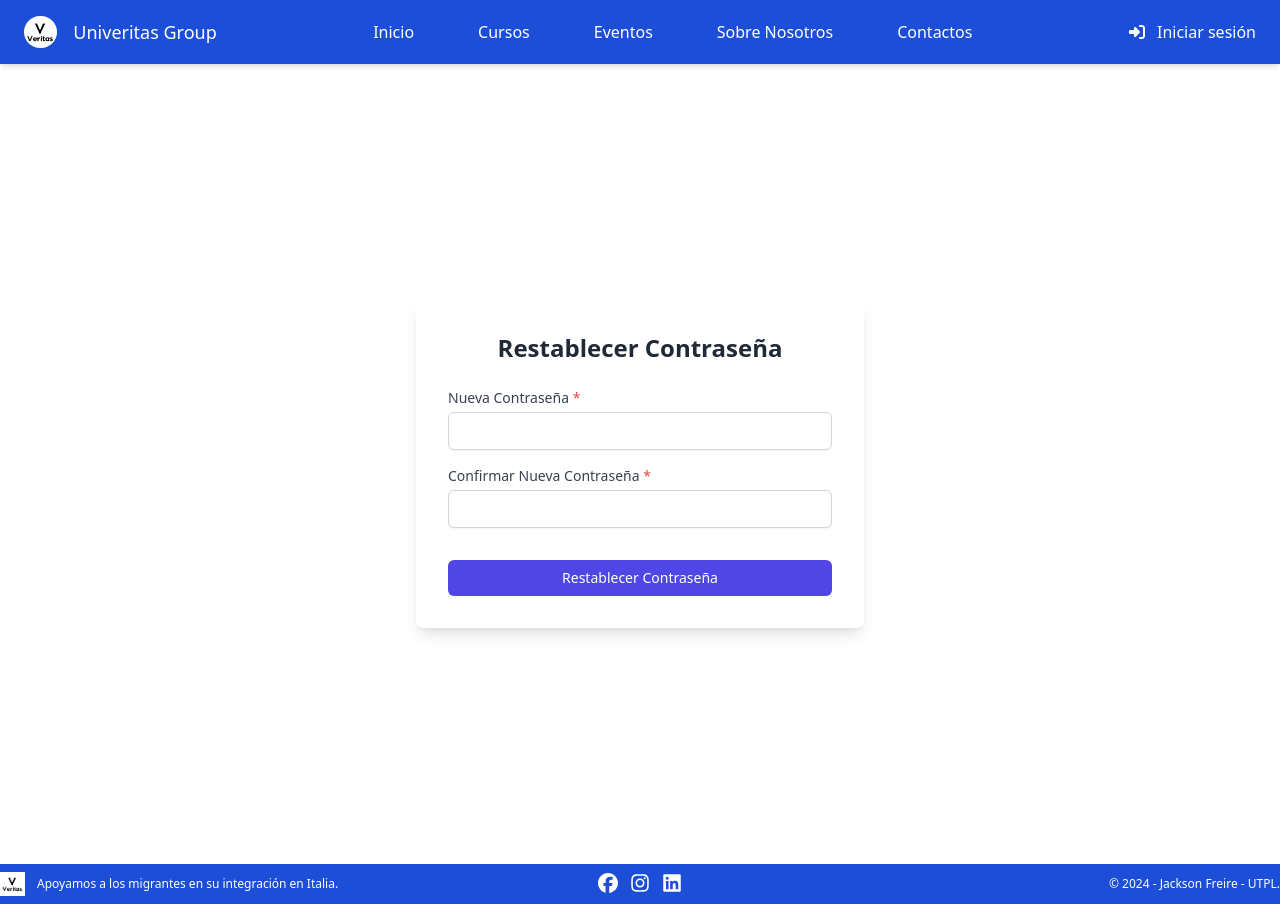
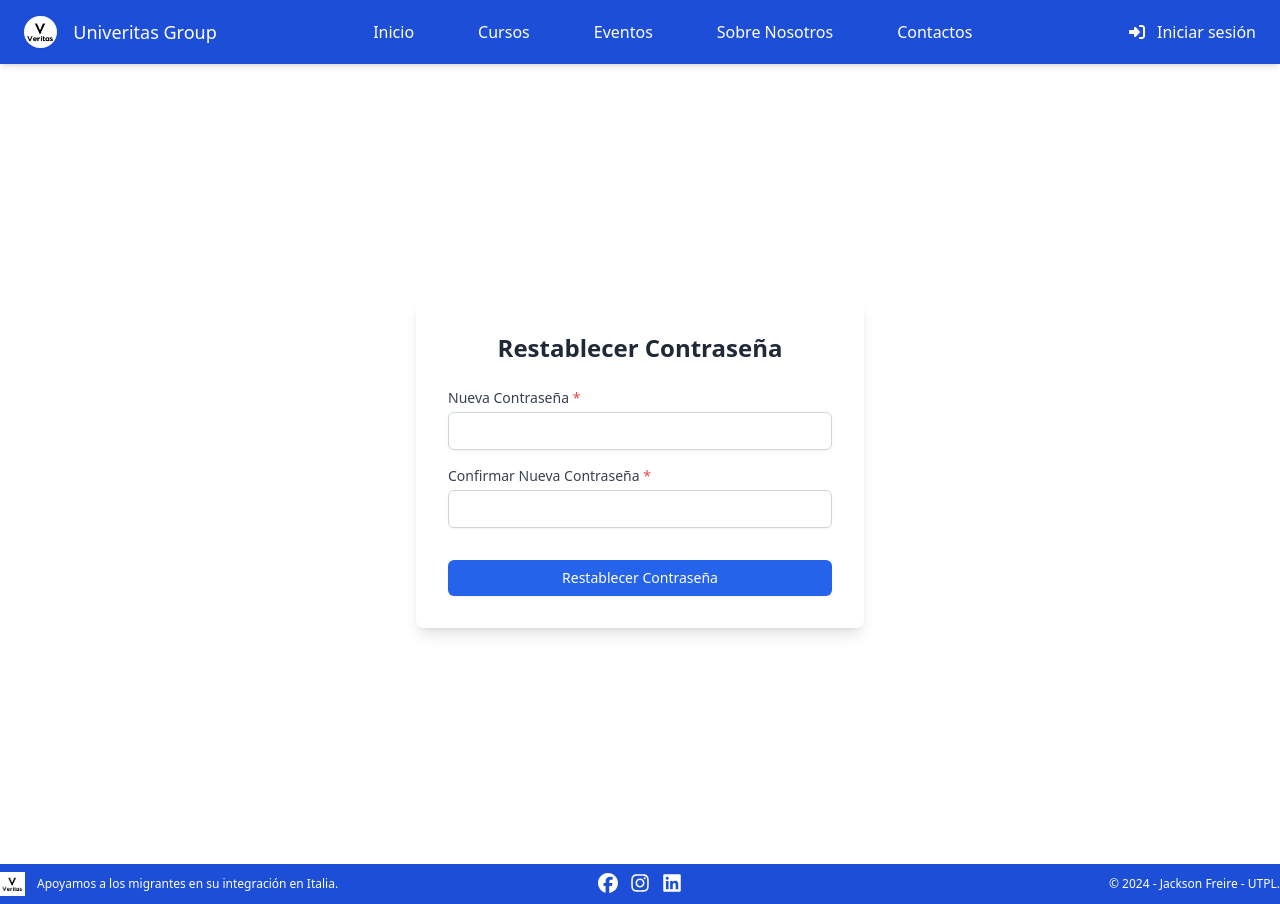
Before and after one commit to JacksonFreire/TIC_UVG_FE, a Vue app: page /reset-password in a window 1280 px wide. Built offline with nearby package versions, Linux system fonts and the light colour scheme; no server answers.

Commit message:
fix color bottom from form reset password.

```diff
--- a/src/views/ResetPassword.vue
+++ b/src/views/ResetPassword.vue
@@ -33,7 +33,7 @@
               type="password"
               @blur="touched.confirmPassword = true"
               :class="{'border-red-500': touched.confirmPassword && confirmPasswordError}"
-              class="mt-1 block w-full px-3 py-2 border border-gray-300 rounded-md shadow-sm focus:outline-none focus:ring-indigo-500 focus:border-indigo-500 sm:text-sm"
+              class="mt-1 block w-full px-3 py-2 border border-gray-300 rounded-md shadow-sm focus:outline-none focus:ring-blue-500 focus:border-blue-500 sm:text-sm"
             />
             <p v-if="confirmPasswordError" class="text-red-500 text-sm mt-1">{{ confirmPasswordError }}</p>
           </div>
@@ -41,7 +41,7 @@
           <!-- Botón de Enviar -->
           <button
             type="submit"
-            class="w-full px-4 py-2 mt-4 font-medium text-white bg-indigo-600 rounded-md shadow-sm focus:outline-none focus:ring-2 focus:ring-offset-2 focus:ring-indigo-500 sm:text-sm hover:bg-indigo-700"
+            class="w-full px-4 py-2 mt-4 font-medium text-white bg-blue-600 rounded-md shadow-sm focus:outline-none focus:ring-2 focus:ring-offset-2 focus:ring-indigo-500 sm:text-sm hover:bg-blue-700"
           >
             Restablecer Contraseña
           </button>
```
